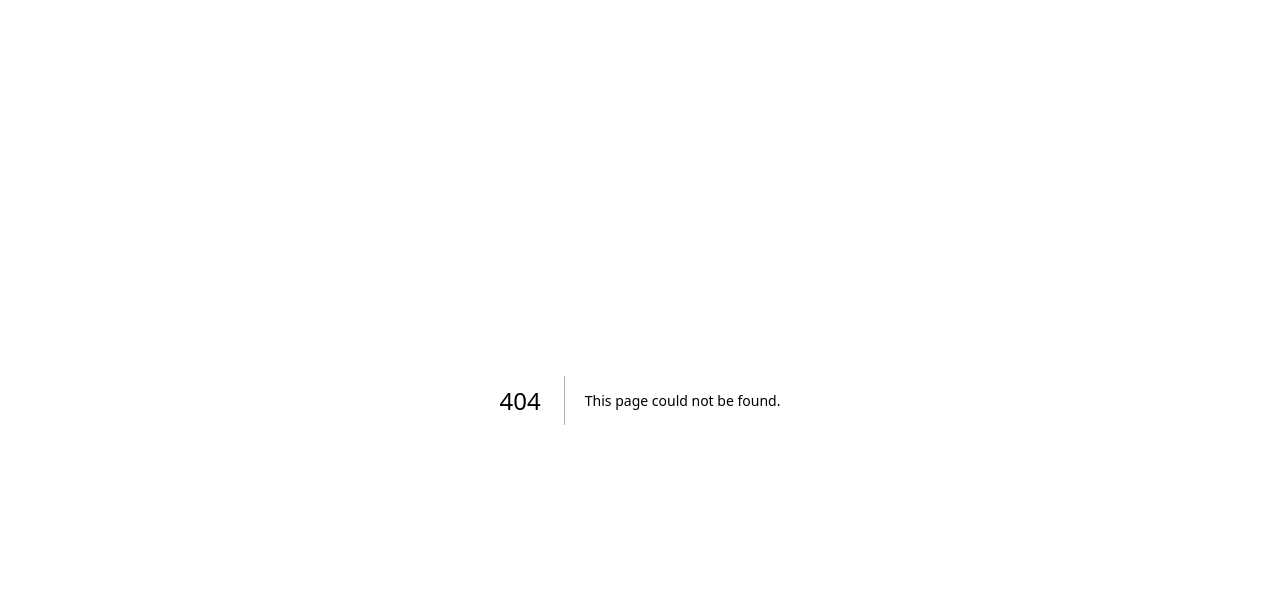
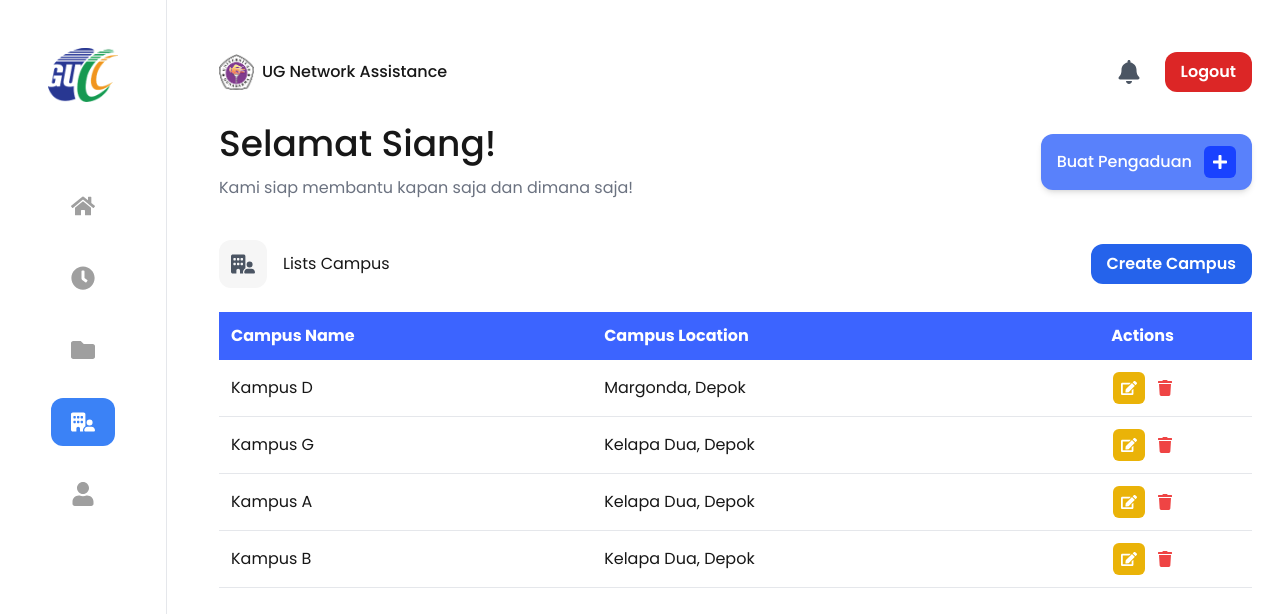
Before and after one commit to agripaa/web-ruangan-gucc, a Next.js app in the folder frontend/: page /admin/campus in a window 1280 px wide. Before the commit this address had no page. Shown: the top 614 px of the page. Built offline with nearby package versions, Linux system fonts and the light colour scheme.

Commit message:
feat: add CRUD functionality for campus management with modals and delete confirmation

```diff
--- a/frontend/package.json
+++ b/frontend/package.json
@@ -13,7 +13,8 @@
     "react": "^19.0.0",
     "react-dom": "^19.0.0",
     "react-icons": "^5.4.0",
-    "recharts": "^2.15.1"
+    "recharts": "^2.15.1",
+    "sweetalert2": "^11.17.2"
   },
   "devDependencies": {
     "@eslint/eslintrc": "^3",
--- /dev/null
+++ b/frontend/src/app/admin/campus/page.jsx
@@ -0,0 +1,169 @@
+"use client";
+import React, { useState } from "react";
+import { FaEdit, FaTrash } from "react-icons/fa";
+import { FaBuildingUser } from "react-icons/fa6";
+import Swal from "sweetalert2";
+import Modal from "@/components/Modal";
+
+const Campus = () => {
+  const [reports, setReports] = useState([
+    { id: 1, CampusName: "Kampus D", CampusLocation: "Margonda, Depok" },
+    { id: 2, CampusName: "Kampus G", CampusLocation: "Kelapa Dua, Depok" },
+    { id: 3, CampusName: "Kampus A", CampusLocation: "Kelapa Dua, Depok" },
+    { id: 4, CampusName: "Kampus B", CampusLocation: "Kelapa Dua, Depok" },
+    { id: 5, CampusName: "Kampus F", CampusLocation: "Margonda, Depok" },
+  ]);
+
+  const [currentPage, setCurrentPage] = useState(1);
+  const [modalType, setModalType] = useState(null); // 'create' or 'edit'
+  const [selectedCampus, setSelectedCampus] = useState(null);
+  const [form, setForm] = useState({ CampusName: "", CampusLocation: "" });
+
+  const itemsPerPage = 4;
+  const totalPages = Math.ceil(reports.length / itemsPerPage);
+  const indexOfLastItem = currentPage * itemsPerPage;
+  const indexOfFirstItem = indexOfLastItem - itemsPerPage;
+  const currentReports = reports.slice(indexOfFirstItem, indexOfLastItem);
+
+  // Handle form input change
+  const handleChange = (e) => {
+    setForm({ ...form, [e.target.name]: e.target.value });
+  };
+
+  // Open Create or Edit Modal
+  const openModal = (type, campus = null) => {
+    setModalType(type);
+    if (type === "edit" && campus) {
+      setSelectedCampus(campus);
+      setForm({ CampusName: campus.CampusName, CampusLocation: campus.CampusLocation });
+    } else {
+      setForm({ CampusName: "", CampusLocation: "" });
+    }
+  };
+
+  // Close Modal
+  const closeModal = () => {
+    setModalType(null);
+    setSelectedCampus(null);
+  };
+
+  // Handle Submit
+  const handleSubmit = () => {
+    if (modalType === "create") {
+      setReports([...reports, { id: reports.length + 1, ...form }]);
+    } else if (modalType === "edit") {
+      setReports(
+        reports.map((campus) =>
+          campus.id === selectedCampus.id ? { ...campus, ...form } : campus
+        )
+      );
+    }
+    closeModal();
+  };
+
+  const handleDelete = (id) => {
+    Swal.fire({
+      title: "Are you sure?",
+      text: "This action cannot be undone!",
+      icon: "warning",
+      showCancelButton: true,
+      confirmButtonColor: "#d33",
+      cancelButtonColor: "#3085d6",
+      confirmButtonText: "Yes, delete it!",
+    }).then((result) => {
+      if (result.isConfirmed) {
+        setReports(reports.filter((campus) => campus.id !== id));
+        Swal.fire("Deleted!", "The campus has been deleted.", "success");
+      }
+    });
+  };
+
+  return (
+    <div>
+      {/* Lists Campus Header */}
+      <div className="flex items-center justify-between w-full">
+        <div className="flex items-center">
+          <div className="flex justify-center p-3 shrink-0 bg-[#F6F6F6] rounded-xl mr-4">
+            <FaBuildingUser className="text-gray-600 text-2xl" />
+          </div>
+          <h2 className="text-md font-normal">Lists Campus</h2>
+        </div>
+        <button
+          onClick={() => openModal("create")}
+          className="text-white w-auto bg-blue-600 cursor-pointer hover:bg-blue-800 py-2 px-4 font-semibold rounded-xl"
+        >
+          Create Campus
+        </button>
+      </div>
+
+      {/* Table */}
+      <div className="mt-6 overflow-x-auto">
+        <table className="w-full border-collapse shadow-md">
+          <thead>
+            <tr className="bg-[#3C64FF] text-white">
+              <th className="p-3 text-left">Campus Name</th>
+              <th className="p-3 text-left">Campus Location</th>
+              <th className="p-3 text-center">Actions</th>
+            </tr>
+          </thead>
+          <tbody className="bg-white">
+            {currentReports.map((report) => (
+              <tr key={report.id} className="border-b">
+                <td className="p-3">{report.CampusName}</td>
+                <td className="p-3">{report.CampusLocation}</td>
+                <td className="p-3 flex justify-center space-x-3">
+                  <button
+                    onClick={() => openModal("edit", report)}
+                    className="bg-yellow-500 p-2 hover:bg-yellow-700 text-white rounded-md"
+                  >
+                    <FaEdit />
+                  </button>
+                  <button
+                    onClick={() => handleDelete(report.id)}
+                    className="text-red-500 hover:text-red-700"
+                  >
+                    <FaTrash />
+                  </button>
+                </td>
+              </tr>
+            ))}
+          </tbody>
+        </table>
+      </div>
+
+      {/* Modal */}
+      <Modal
+        isOpen={modalType !== null}
+        title={modalType === "create" ? "Create Campus" : "Edit Campus"}
+        onClose={closeModal}
+        onSubmit={handleSubmit}
+        submitText={modalType === "create" ? "Create" : "Save"}
+      >
+        <div>
+          <label className="block text-gray-700">Campus Name</label>
+          <input
+            type="text"
+            name="CampusName"
+            value={form.CampusName}
+            onChange={handleChange}
+            className="w-full border px-3 py-2 rounded-lg focus:outline-none focus:ring-2 focus:ring-blue-400"
+            required
+          />
+        </div>
+        <div className="mt-4">
+          <label className="block text-gray-700">Campus Location</label>
+          <input
+            type="text"
+            name="CampusLocation"
+            value={form.CampusLocation}
+            onChange={handleChange}
+            className="w-full border px-3 py-2 rounded-lg focus:outline-none focus:ring-2 focus:ring-blue-400"
+            required
+          />
+        </div>
+      </Modal>
+    </div>
+  );
+};
+
+export default Campus;
--- /dev/null
+++ b/frontend/src/components/Modal.jsx
@@ -0,0 +1,33 @@
+"use client";
+import React from "react";
+
+const Modal = ({ isOpen, title, children, onClose, onSubmit, submitText }) => {
+  if (!isOpen) return null;
+
+  return (
+    <div className="fixed inset-0 flex items-center justify-center bg-black bg-opacity-50">
+      <div className="bg-white p-6 rounded-lg shadow-lg w-96">
+        <h2 className="text-xl font-semibold mb-4">{title}</h2>
+        {children}
+        <div className="flex justify-end space-x-3 mt-4">
+          <button
+            type="button"
+            onClick={onClose}
+            className="px-4 py-2 bg-gray-300 text-gray-700 rounded-lg hover:bg-gray-400"
+          >
+            Cancel
+          </button>
+          <button
+            type="submit"
+            onClick={onSubmit}
+            className="px-4 py-2 bg-blue-600 text-white rounded-lg hover:bg-blue-700"
+          >
+            {submitText}
+          </button>
+        </div>
+      </div>
+    </div>
+  );
+};
+
+export default Modal;
--- a/frontend/src/components/Sidebar.jsx
+++ b/frontend/src/components/Sidebar.jsx
@@ -5,6 +5,7 @@ import { usePathname } from 'next/navigation';
 import React from 'react';
 import LogoGUCC from '@/assets/Logo GUCC.png';
 import { FaHome, FaClock, FaFolder, FaUser } from "react-icons/fa";
+import { FaBuildingUser } from "react-icons/fa6";
 
 const Sidebar = () => {
   const pathname = usePathname();
@@ -13,6 +14,7 @@ const Sidebar = () => {
     { name: "Home", href: "/admin", icon: <FaHome /> },
     { name: "Incoming Reports", href: "/admin/laporan-masuk", icon: <FaClock /> },
     { name: "Reports", href: "/admin/laporan", icon: <FaFolder /> },
+    { name: "Campus", href: "/admin/campus", icon: <FaBuildingUser /> },
     { name: "Profile", href: "/admin/profile", icon: <FaUser /> }
   ];
 
```
Also changed, not shown: 1 other file (tests, documents, lock files or other folders).
